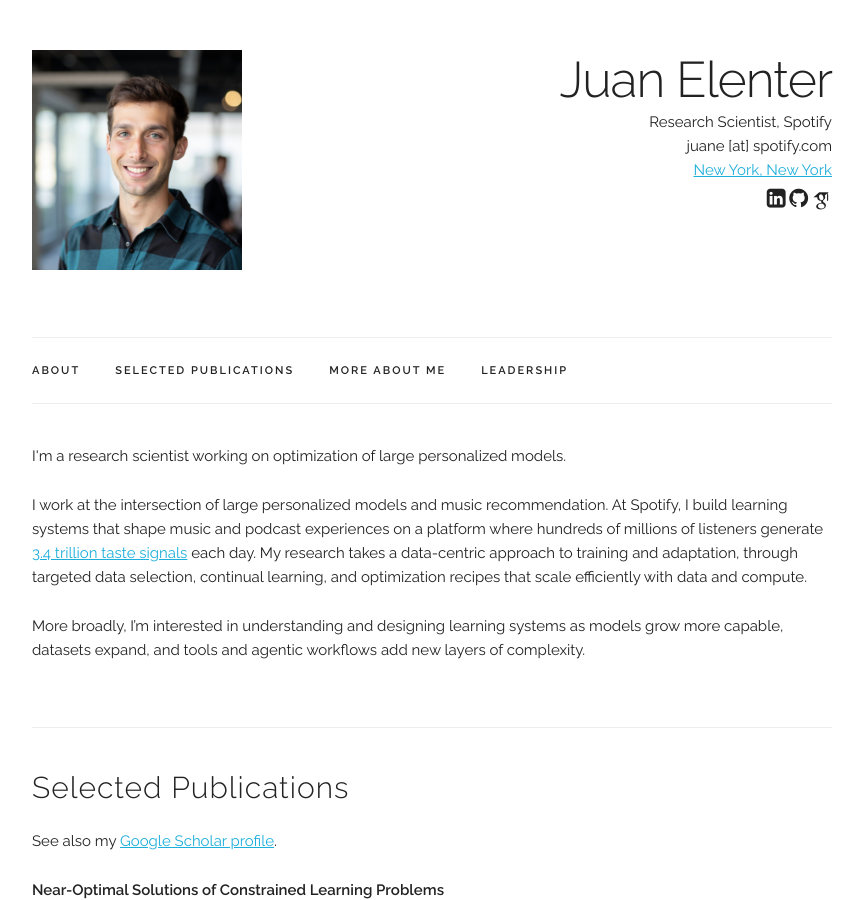
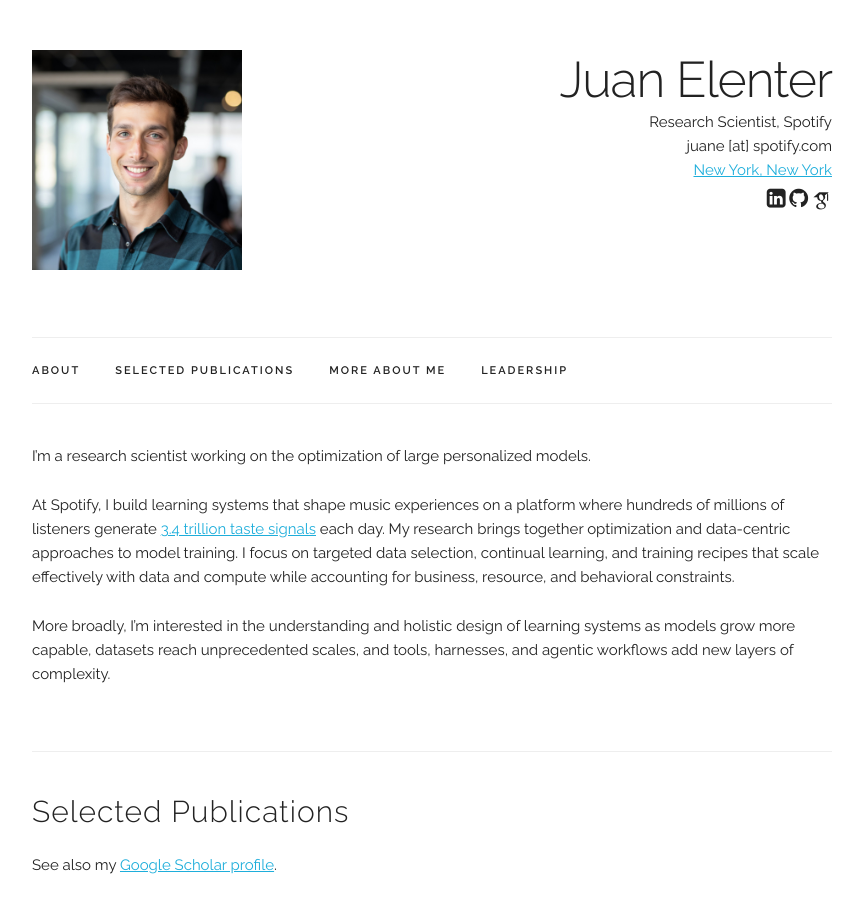
Before and after one commit to juanelenter/juanelenter.github.io, a Jekyll site: the page built from index.html, in a window 1280 px wide and 900 px high. Shown: the whole window, without its empty margins (208-1072 px from the left). Built offline with Jekyll 4.4.1, drawn with Linux system fonts in a browser that asks for light colours; some web fonts are replaced.

Commit message:
Update research homepage introduction

```diff
--- a/index.html
+++ b/index.html
@@ -4,12 +4,12 @@
 ---
 
 <div class="docs-section" id="bio">
-  <p>I'm a research scientist working on optimization of large personalized models.</p>
+  <p>I’m a research scientist working on the optimization of large personalized models.</p>
   <p>
-    I work at the intersection of large personalized models and music recommendation. At Spotify, I build learning systems that shape music and podcast experiences on a platform where hundreds of millions of listeners generate <a href="https://newsroom.spotify.com/2026-05-21/investor-day-recap/">3.4 trillion taste signals</a> each day. My research takes a data-centric approach to training and adaptation, through targeted data selection, continual learning, and optimization recipes that scale efficiently with data and compute.
+    At Spotify, I build learning systems that shape music experiences on a platform where hundreds of millions of listeners generate <a href="https://newsroom.spotify.com/2026-05-21/investor-day-recap/">3.4 trillion taste signals</a> each day. My research brings together optimization and data-centric approaches to model training. I focus on targeted data selection, continual learning, and training recipes that scale effectively with data and compute while accounting for business, resource, and behavioral constraints.
   </p>
   <p>
-    More broadly, I’m interested in understanding and designing learning systems as models grow more capable, datasets expand, and tools and agentic workflows add new layers of complexity.
+    More broadly, I’m interested in the understanding and holistic design of learning systems as models grow more capable, datasets reach unprecedented scales, and tools, harnesses, and agentic workflows add new layers of complexity.
   </p>
 </div>
 
```
